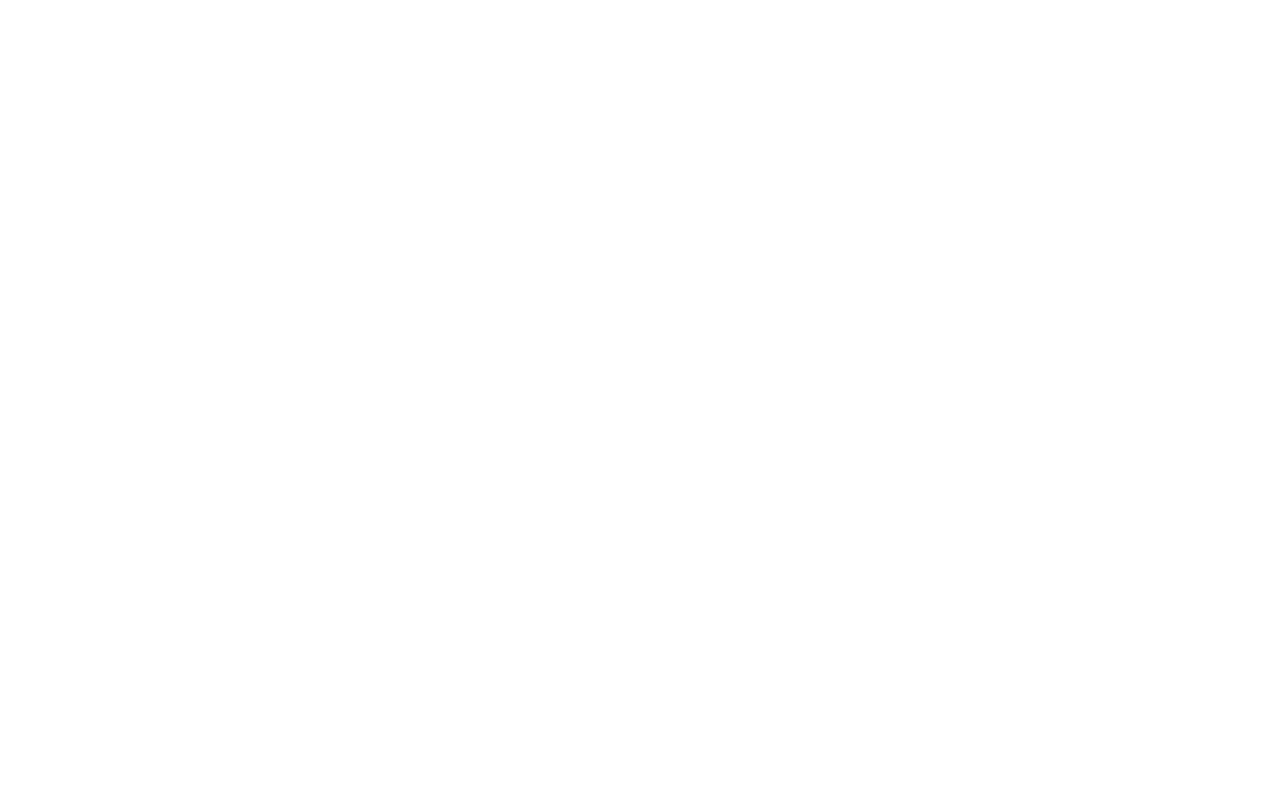
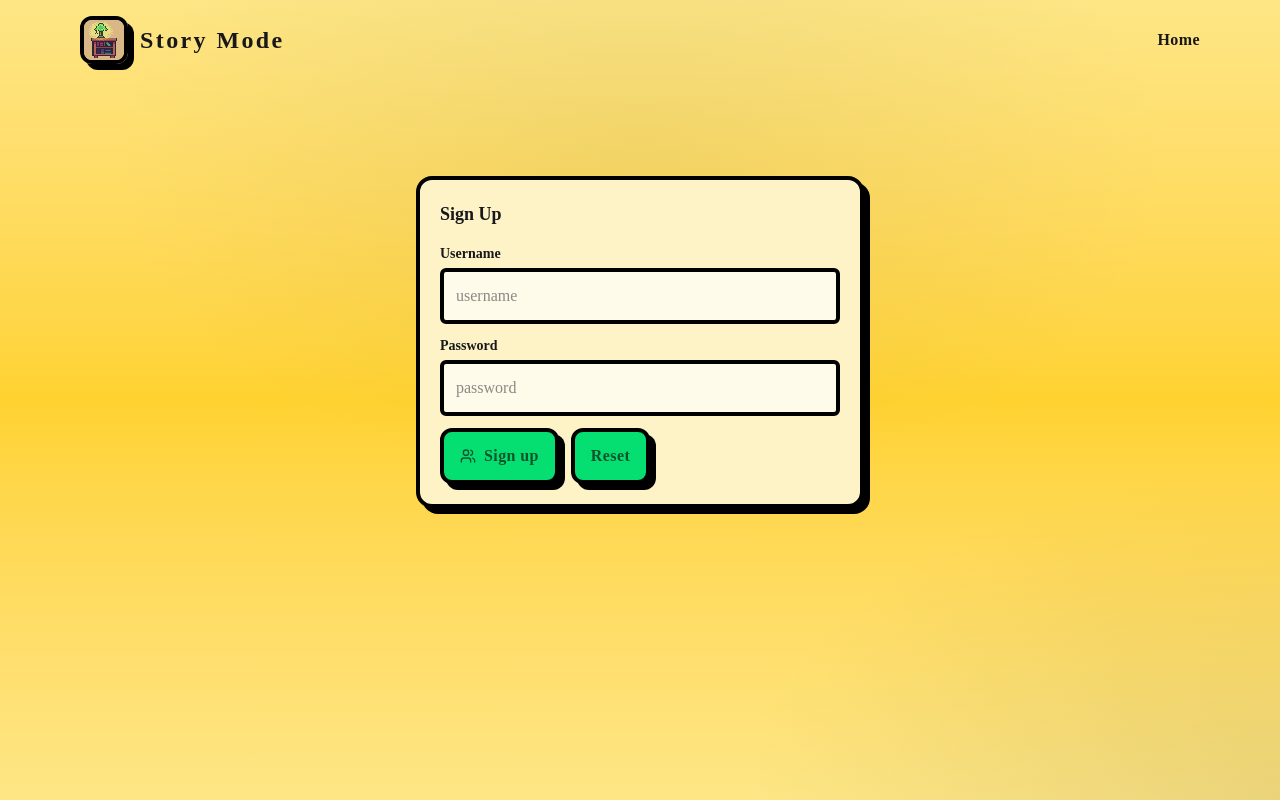
Before and after one commit to UNO-CSCI4830/StoryMode, a React (Vite) app: page /signup in a window 1280 px wide. Before the commit this address had no page. Built offline with nearby package versions, Linux system fonts and the light colour scheme.

Commit message:
add sign up page

```diff
--- a/src/App.jsx
+++ b/src/App.jsx
@@ -9,12 +9,14 @@
 
 import Login from './pages/Login.jsx'
 import Home from './pages/Home.jsx'
+import SignUp from './pages/SignUp.jsx'
 
 function App() {
     return (
         <Routes>
             <Route path="/" element={<Home />} />
             <Route path="/login" element={<Login />} />
+            <Route path="/signup" element={<SignUp />} />
         </Routes>
   )
 }
--- a/src/pages/Home.jsx
+++ b/src/pages/Home.jsx
@@ -48,7 +48,7 @@
                             <Users className='w-5 h-5' />
                             Log in
                         </PixelButton>
-                        <PixelButton>
+                        <PixelButton onClick={() => navigate('/signup')}>
                             <Users className='w-5 h-5' />
                             Sign up
                         </PixelButton>
--- /dev/null
+++ b/src/pages/SignUp.jsx
@@ -0,0 +1,117 @@
+import React, { useState } from 'react'
+import { Users } from 'lucide-react'
+import PixelButton from '../components/PixelButton'
+import PixelCard from '../components/PixelCard'
+import NavLink from '../components/NavLink'
+import logo from '../../public/logo.png'
+
+const px = {
+    frame: 'border-8 border-black rounded-3xl shadow-chunky-lg',
+}
+
+const colors = {
+    bg: 'from-amber-200 via-amber-300 to-amber-200',
+    ink: 'text-zinc-900',
+}
+
+export default function SignUp() {
+    const [name, setName] = useState('')
+    const [password, setPassword] = useState('')
+    const [loading, setLoading] = useState(false)
+    const [error, setError] = useState(null)
+    const [success, setSuccess] = useState(false)
+
+    return (
+        <div className={`min-h-screen ${colors.ink}`} style={{fontFamily: '"Press Start 2P, system-ui, ui-sans-serif, sans-serif"'}}>
+            {/* Background */}
+            <div className={`fixed inset-0 -z-10 bg-gradient-to-b ${colors.bg}`}>
+                <div className="absolute inset-0" style ={{
+                    background:
+                        'radial-gradient(60% 60% at 50% 20%, rgba(0,0,0,0.05) 0%, rgba(0,0,0,0) 70%), radial-gradient(60% 60% at 100% 100%, rgba(0,0,0,0.08) 0%, rgba(0,0,0,0) 70%)',
+                }} />
+            </div>
+
+
+            {/* Top nav */}
+            <header className="sticky top-0 z-20">
+                <div className="max-w-6xl mx-auto px-4 py-4 flex items-center justify-between">
+                    <a href="#" className="flex items-center gap-3">
+                        <img
+                            src={logo}
+                            alt="Story Mode logo"
+                            className="w-12 h-12 border-4 border-black rounded-xl shadow-chunky"
+                        />
+                        <span className="text-xl sm:text-2xl font-extrabold tracking-widest">Story Mode</span>
+                    </a>
+                    <nav className="hidden sm:flex items-center gap-6">
+                        <NavLink href="/">Home</NavLink>
+                    </nav>
+                </div>
+            </header>
+
+            {/* sign up card */}
+            <main className="flex items-center justify-center py-24 px-4">
+                <div className="w-full max-w-md">
+                    <PixelCard>
+                        <h2 className="text-lg font-extrabold mb-4">Sign Up</h2>
+                        <form onSubmit={async (e) => {
+                            // placeholder submit handler
+                            e.preventDefault()
+                            setError(null)
+                            if (!name.trim()) return setError('Please enter a username')
+                            if (!password) return setError('Please enter a password')
+                            setLoading(true)
+
+                            // simulate short delay
+                            await new Promise((r) => setTimeout(r, 500))
+
+                            // record user locally
+                            const fakeId = `local_${Date.now()}`
+                            localStorage.setItem('storymode_user_id', fakeId)
+                            localStorage.setItem('storymode_user_name', name.trim())
+                            setLoading(false)
+                            setSuccess(true)
+                        }}>
+                            <div className="mb-3">
+                                <label htmlFor="username" className="block text-sm font-bold mb-1">Username</label>
+                                <input
+                                    id="username"
+                                    name="username"
+                                    type="text"
+                                    value={name}
+                                    onChange={(e) => setName(e.target.value)}
+                                    className="w-full p-3 border-4 border-black rounded-md bg-amber-50"
+                                    placeholder="username"
+                                />
+                            </div>
+                            <div className="mb-3">
+                                <label htmlFor="password" className="block text-sm font-bold mb-1">Password</label>
+                                <input
+                                    id="password"
+                                    name="password"
+                                    type="password"
+                                    value={password}
+                                    onChange={(e) => setPassword(e.target.value)}
+                                    className="w-full p-3 border-4 border-black rounded-md bg-amber-50"
+                                    placeholder="password"
+                                />
+                            </div>
+                            {error && <div className="text-sm text-red-700 mb-3">{error}</div>}
+                            <div className="flex gap-3">
+                                <PixelButton type="submit" className="bg-amber-300" disabled={loading || success}>
+                                    <Users className="w-4 h-4" />
+                                    {loading ? 'Signing up...' : success ? 'Signed up' : 'Sign up'}
+                                </PixelButton>
+                                <PixelButton type="button" onClick={() => { setName(''); setPassword(''); setError(null); setSuccess(false); }}>
+                                    Reset
+                                </PixelButton>
+                            </div>
+                            {success && <div className="mt-3 text-sm text-green-700">Sign up simulated</div>}
+                        </form>
+                    </PixelCard>
+
+                </div>
+            </main>
+        </div>
+    )
+}
```
